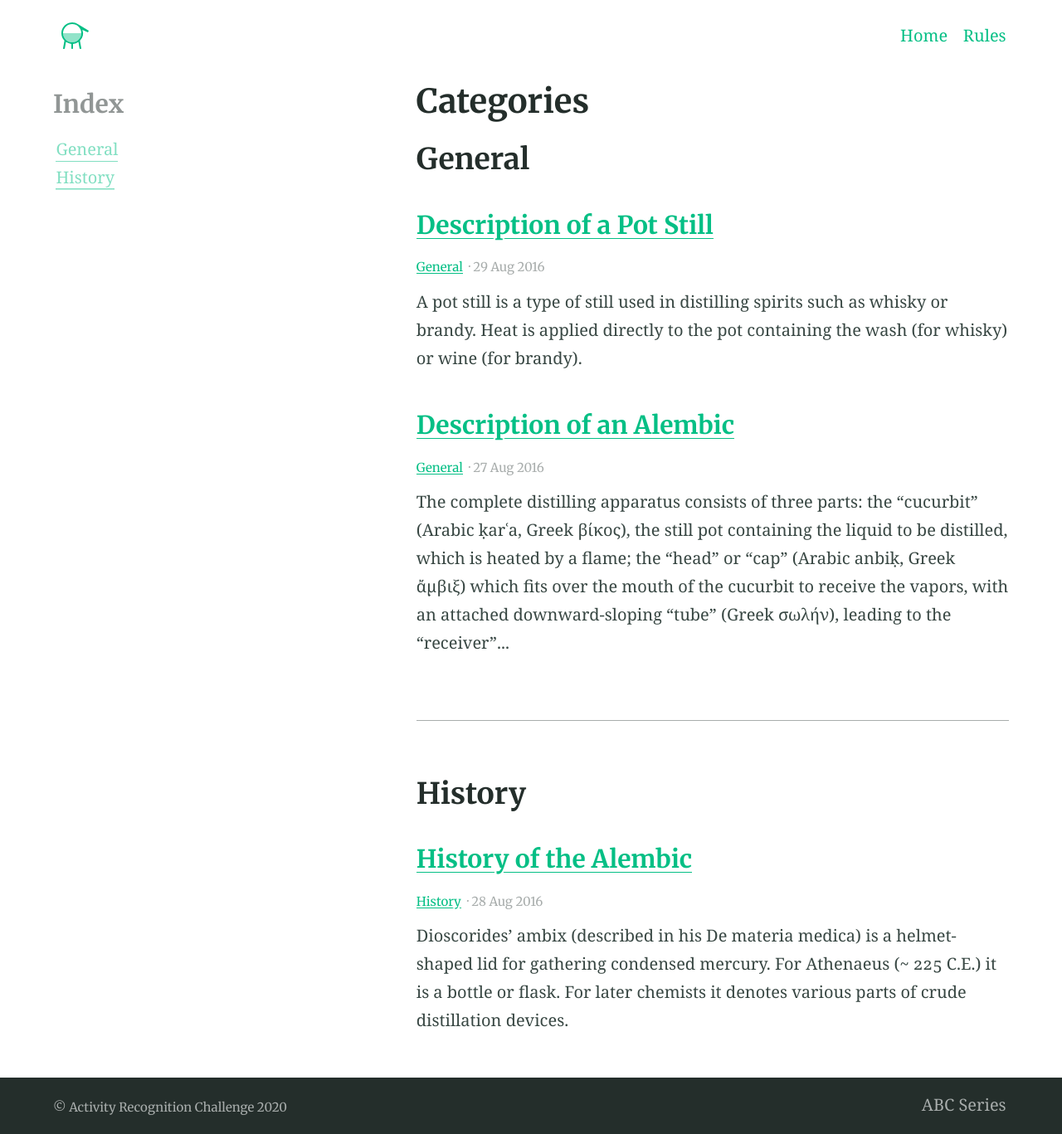
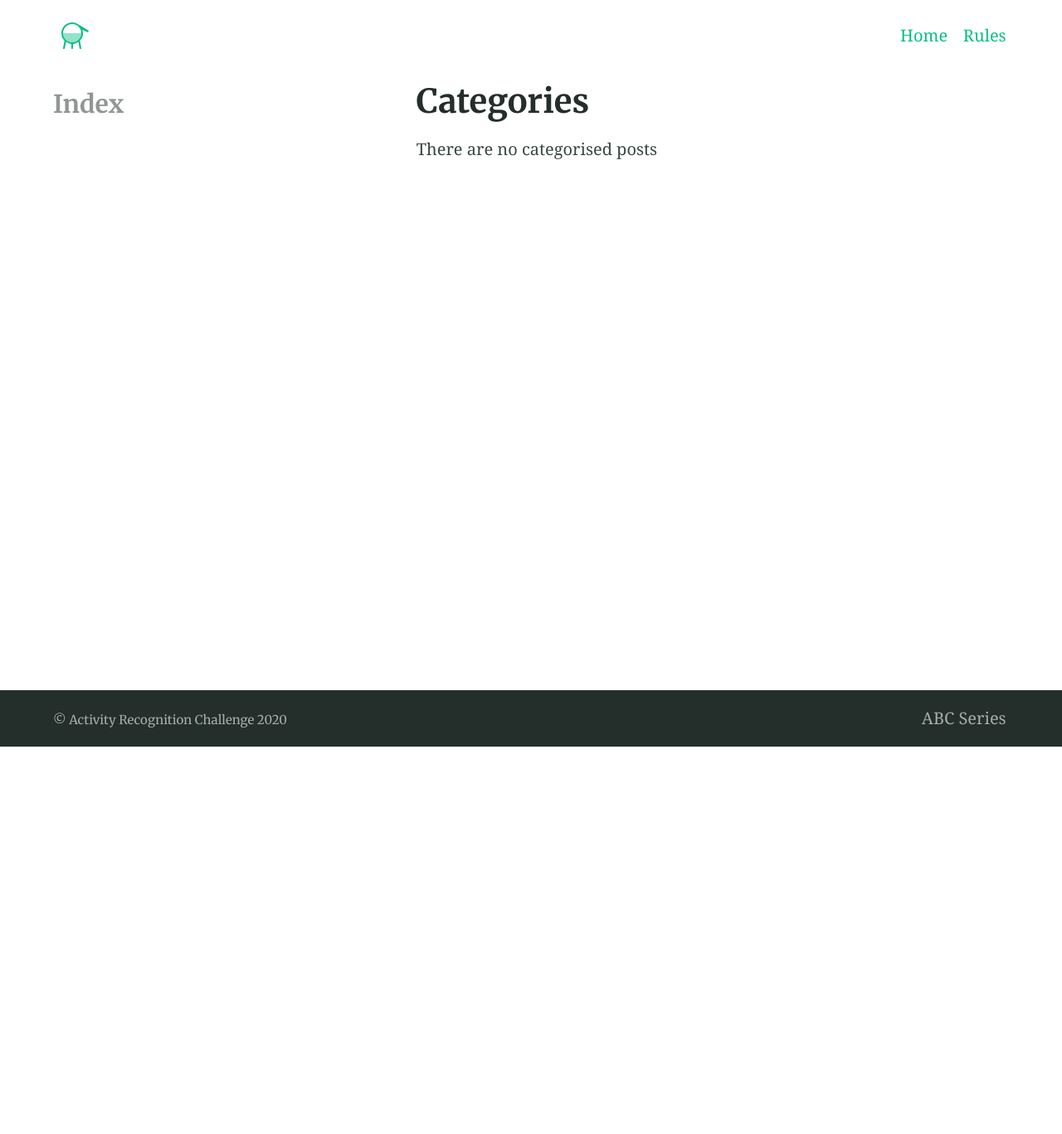
Before and after one commit to abc-research/nurse2020, a Jekyll site: the page built from categories.md, in a window 1280 px wide. Shown: the whole page at 83% size. Built offline with Jekyll 4.4.1, drawn with Linux system fonts in a browser that asks for light colours; after the commit the page ends 900 px from its top, so only the background shows below that.

Commit message:
delete posts

```diff
--- a/_posts/2016-08-27-example-post-one.md
+++ /dev/null
@@ -1,14 +0,0 @@
----
-title: Description of an Alembic
-categories:
-- General
-feature_image: "https://picsum.photos/2560/600?image=872"
----
-
-The complete distilling apparatus consists of three parts: the "cucurbit" (Arabic ḳarʿa, Greek βίκος), the still pot containing the liquid to be distilled, which is heated by a flame; the "head" or "cap" (Arabic anbiḳ, Greek ἄμβιξ) which fits over the mouth of the cucurbit to receive the vapors, with an attached downward-sloping "tube" (Greek σωλήν), leading to the "receiver" (Arabic ḳābila, Greek ἄγγος or φιάλη) container.
-
-<!-- more -->
-
-Retorts have the "cap" and the "cucurbit" made into one. The anbik is also called the raʾs (head) of the cucurbit. The liquid in the cucurbit is heated or boiled; the vapour rises into the anbik, where it cools by contact with the walls and condenses, running down the spout into the receiver. A modern descendant of the alembic is the pot still, used to produce distilled beverages.
-
-_Originally from [Alembic - Wikipedia](https://en.wikipedia.org/wiki/Alembic)_
--- a/_posts/2016-08-28-example-post-two.md
+++ /dev/null
@@ -1,17 +0,0 @@
----
-title: History of the Alembic
-categories:
-- History
-feature_text: |
-  The History of the Alembic tool
----
-
-Dioscorides' ambix (described in his De materia medica) is a helmet-shaped lid for gathering condensed mercury. For Athenaeus (~ 225 C.E.) it is a bottle or flask. For later chemists it denotes various parts of crude distillation devices.
-
-<!-- more -->
-
-Alembic drawings appear in works of Cleopatra the Alchemist, Synesius, and Zosimos of Panopolis. There were alembics with two (dibikos) and three (tribikos) receivers.[4] According to Zosimos of Panopolis, the alembic was invented by Mary the Jewess.[5]
-
-The anbik is described by Ibn al-Awwam in his Kitab al-Filaha (Book of Agriculture), where he explains how rose-water is distilled. Amongst others, it is mentioned in the Mafatih al-Ulum (Key of Sciences) of Khwarizmi and the Kitab al-Asrar (Book of Secrets) of Al-Razi. Some illustrations occur in the Latin translations of works which are attributed to Geber.[2]
-
-_Originally from [Alembic - Wikipedia](https://en.wikipedia.org/wiki/Alembic)_
--- a/_posts/2016-08-29-example-post-three.md
+++ /dev/null
@@ -1,18 +0,0 @@
----
-title: Description of a Pot Still
-categories:
-- General
-excerpt: |
-  A pot still is a type of still used in distilling spirits such as whisky or brandy. Heat is applied directly to the pot containing the wash (for whisky) or wine (for brandy).
-feature_text: |
-  ## The Pot Still
-  The modern pot still is a descendant of the alembic, an earlier distillation device
-feature_image: "https://picsum.photos/2560/600?image=733"
-image: "https://picsum.photos/2560/600?image=733"
----
-
-A pot still is a type of still used in distilling spirits such as whisky or brandy. Heat is applied directly to the pot containing the wash (for whisky) or wine (for brandy). This is called a batch distillation (as opposed to a continuous distillation).
-
-At standard atmospheric pressure, alcohol boils at 78 °C (172 °F), while water boils at 100 °C (212 °F). During distillation, the vapour contains more alcohol than the liquid. When the vapours are condensed, the resulting liquid contains a higher concentration of alcohol. In the pot still, the alcohol and water vapour combine with esters and flow from the still through the condensing coil. There they condense into the first distillation liquid, the so-called "low wines". The low wines have a strength of about 25–35% alcohol by volume, and flow into a second still. It is then distilled a second time to produce the colourless spirit, collected at about 70% alcohol by volume. Colour is added through maturation in an oak aging barrel, and develops over time.
-
-The modern pot still is a descendant of the alembic, an earlier distillation device.
```
Also changed, not shown: index.md (+0 -1 lines).
